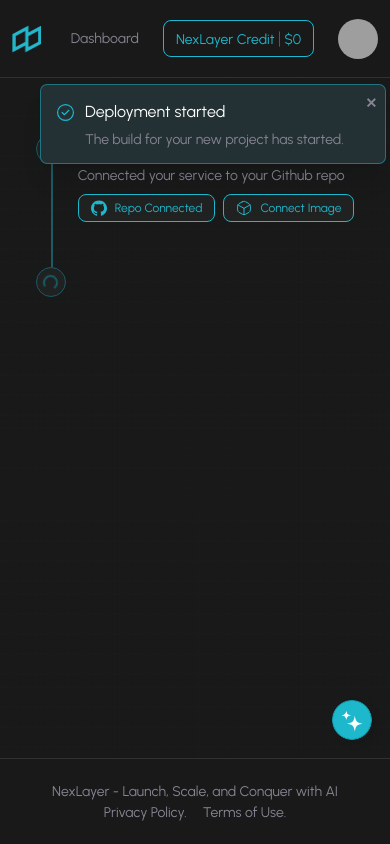
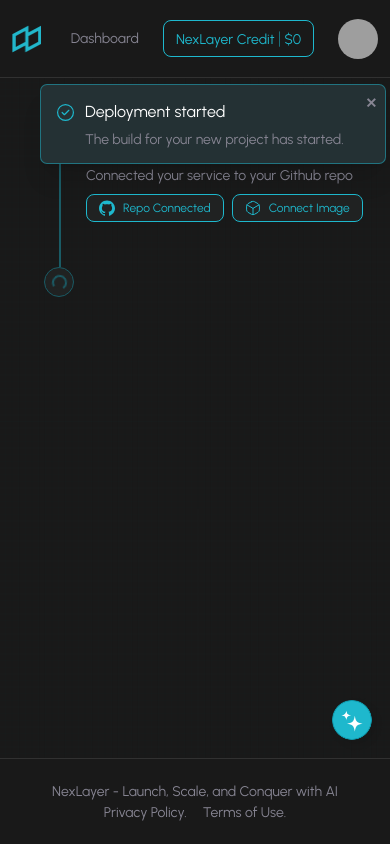
Before and after one commit to Raja-Abbas/nex, a React (Create React App) app: page /build in a window 390 px wide. Built offline with nearby package versions, Linux system fonts and the light colour scheme; grey boxes are pictures that could not be loaded.

Commit message:
Responsive fix

```diff
--- a/src/components/GithubDeployment.js
+++ b/src/components/GithubDeployment.js
@@ -66,7 +66,7 @@
   }, [selectedCard]);
 
   return (
-    <div className={`lg:w-[600px] 2xl:w-[700px] max-lg:mx-auto lg:ml-auto pt-[56px]`}>
+    <div className={`w-full lg:w-[450px] xl:w-[600px] 2xl:w-[700px] max-lg:mx-auto lg:ml-auto pt-[56px]`}>
       <MultiStepLoader
         steps={updatedSteps}
         loading={true}
--- a/src/components/aceternityComponents/multi-step-loader.tsx
+++ b/src/components/aceternityComponents/multi-step-loader.tsx
@@ -80,7 +80,7 @@
   };
 
   return (
-    <div>
+    <div className="max-lg:ml-7">
       {isAlertOpen && (
         <DeploymentAlert
           isOpen={isAlertOpen}
```
